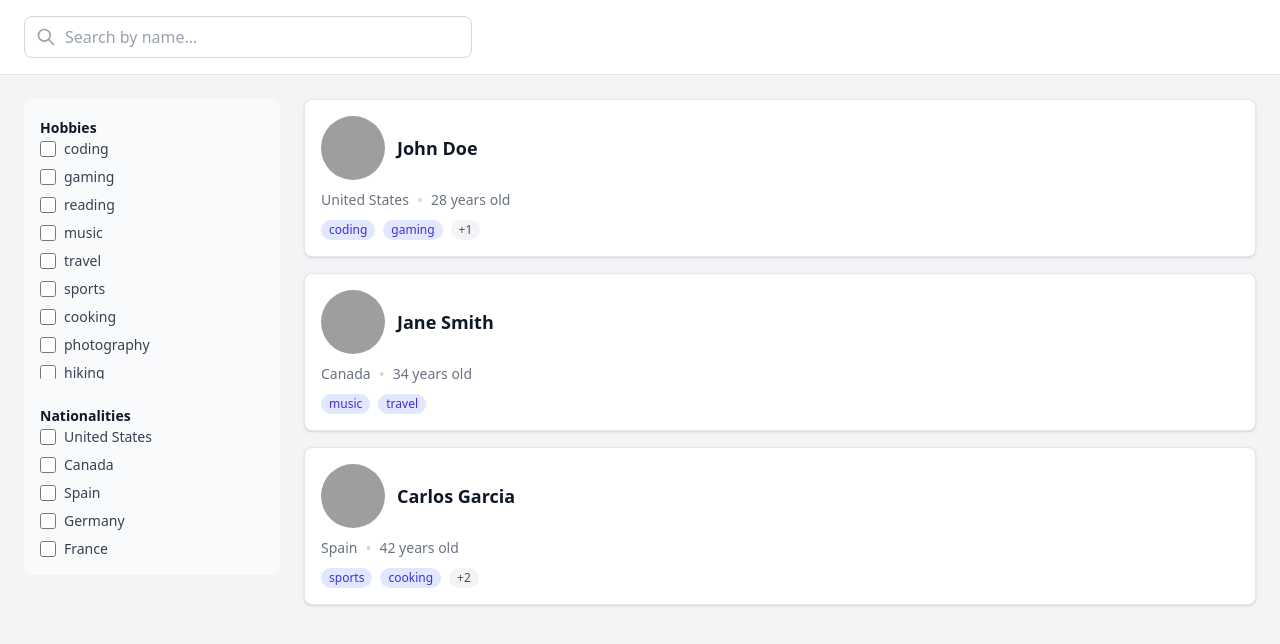
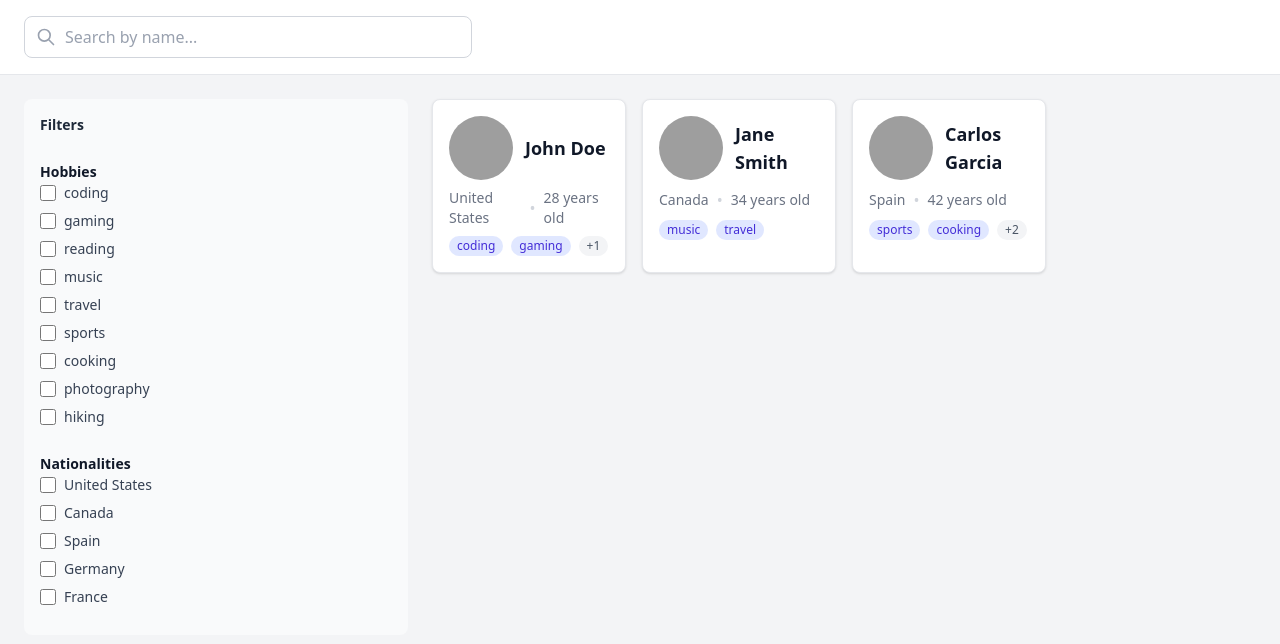
Before and after one commit to francescoItalia/fullstack-performance-exercise, a React (Vite) app in the folder client/: page / in a window 1280 px wide. Shown: the top 644 px of the page. Built offline with nearby package versions, Linux system fonts and the light colour scheme; grey boxes are pictures that could not be loaded.

Commit message:
fix(client): improve use page components style and responsiveness

```diff
--- a/client/src/components/molecules/FilterSection.tsx
+++ b/client/src/components/molecules/FilterSection.tsx
@@ -1,4 +1,4 @@
-import { Checkbox, Text } from "../atoms";
+import { Checkbox, Text, Tag } from "../atoms";
 
 type FilterSectionProps = {
   title: string;
@@ -21,12 +21,20 @@ export function FilterSection({
     }
   };
 
+  const handleRemove = (option: string) => {
+    onChange(selected.filter((s) => s !== option));
+  };
+
   return (
     <div className="space-y-3">
       <Text variant="heading" className="text-sm">
         {title}
       </Text>
-      <div className="space-y-2 max-h-60 overflow-y-auto">
+
+      {/* Desktop: 2-column grid (checkboxes | selected tags) */}
+      <div className="hidden lg:grid lg:grid-cols-2 lg:gap-4">
+        {/* Checkboxes column */}
+        <div className="space-y-2">
           {options.map((option) => (
             <Checkbox
               key={option}
@@ -36,6 +44,44 @@ export function FilterSection({
             />
           ))}
         </div>
+
+        {/* Selected tags column */}
+        <div className="flex flex-wrap gap-1 content-start min-h-[2.5rem]">
+          {selected.map((item) => (
+            <Tag key={item} onRemove={() => handleRemove(item)}>
+              {item}
+            </Tag>
+          ))}
+        </div>
+      </div>
+
+      {/* Mobile/Tablet: horizontal scroll + tags below */}
+      <div className="lg:hidden space-y-3">
+        {/* Horizontal scrollable checkboxes */}
+        <div
+          className="flex gap-3 overflow-x-auto pb-2 scrollbar-hide"
+          style={{ scrollbarWidth: "none", msOverflowStyle: "none" }}
+        >
+          {options.map((option) => (
+            <div key={option} className="flex-shrink-0">
+              <Checkbox
+                label={option}
+                checked={selected.includes(option)}
+                onChange={() => handleToggle(option)}
+              />
+            </div>
+          ))}
+        </div>
+
+        {/* Selected tags below with reserved space */}
+        <div className="flex flex-wrap gap-1 min-h-[2.5rem]">
+          {selected.map((item) => (
+            <Tag key={item} onRemove={() => handleRemove(item)}>
+              {item}
+            </Tag>
+          ))}
+        </div>
+      </div>
     </div>
   );
 }
--- a/client/src/components/organisms/FilterSidebar.tsx
+++ b/client/src/components/organisms/FilterSidebar.tsx
@@ -1,5 +1,4 @@
 import { FilterSection } from "../molecules";
-import { Tag } from "../atoms";
 
 type FilterSidebarProps = {
   hobbies: string[];
@@ -27,46 +26,19 @@ export function FilterSidebar({
   };
 
   return (
-    <aside className="w-64 p-4 bg-gray-50 rounded-lg space-y-6">
+    <aside className="w-full lg:w-96 p-4 bg-gray-50 rounded-lg space-y-6">
+      {/* Header with Clear all */}
+      <div className="flex items-center justify-between">
+        <span className="text-sm font-semibold text-gray-800">Filters</span>
         {hasFilters && (
-        <div className="space-y-2">
-          <div className="flex items-center justify-between">
-            <span className="text-sm font-medium text-gray-700">
-              Active Filters
-            </span>
           <button
             onClick={clearAll}
             className="text-xs text-indigo-600 hover:text-indigo-700"
           >
             Clear all
           </button>
+        )}
       </div>
-          <div className="flex flex-wrap gap-1">
-            {selectedHobbies.map((hobby) => (
-              <Tag
-                key={hobby}
-                onRemove={() =>
-                  onHobbiesChange(selectedHobbies.filter((h) => h !== hobby))
-                }
-              >
-                {hobby}
-              </Tag>
-            ))}
-            {selectedNationalities.map((nat) => (
-              <Tag
-                key={nat}
-                onRemove={() =>
-                  onNationalitiesChange(
-                    selectedNationalities.filter((n) => n !== nat)
-                  )
-                }
-              >
-                {nat}
-              </Tag>
-            ))}
-          </div>
-        </div>
-      )}
 
       <FilterSection
         title="Hobbies"
--- a/client/src/components/organisms/UserListVirtual.tsx
+++ b/client/src/components/organisms/UserListVirtual.tsx
@@ -21,9 +21,12 @@ export function UserListVirtual({
 }: UserListVirtualProps) {
   return (
     <div className="space-y-4">
-      {users.map((user) => (
-        <UserCard key={user.id} user={user} />
-      ))}
+      {/* Grid: 1 col mobile, 2 sm, 3 md, 4 lg+ */}
+      <div className="grid grid-cols-1 sm:grid-cols-2 md:grid-cols-3 lg:grid-cols-4 gap-4">
+        {users.map((user) => (
+          <UserCard key={user.id} user={user} />
+        ))}
+      </div>
 
       {isLoading && (
         <div className="text-center py-4 text-gray-500">Loading...</div>
--- a/client/src/components/templates/PageWithSidebarTemplate.tsx
+++ b/client/src/components/templates/PageWithSidebarTemplate.tsx
@@ -14,17 +14,19 @@ export function PageWithSidebarTemplate({
   return (
     <div className="min-h-screen bg-gray-100">
       {/* Header */}
-      <header className="sticky top-0 z-10 bg-white border-b border-gray-200 px-6 py-4">
-        {header}
+      <header className="sticky top-0 z-10 bg-white border-b border-gray-200">
+        <div className="max-w-7xl mx-auto px-4 md:px-6 py-4">{header}</div>
       </header>
 
-      {/* Main layout */}
-      <div className="flex max-w-7xl mx-auto px-6 py-6 gap-6">
-        {/* Sidebar */}
-        <div className="flex-shrink-0">{sidebar}</div>
+      {/* Main layout: stack on mobile, side-by-side on desktop */}
+      <div className="max-w-7xl mx-auto px-4 md:px-6 py-6">
+        <div className="flex flex-col lg:flex-row gap-6">
+          {/* Sidebar: full width on mobile, fixed width on desktop */}
+          <aside className="w-full lg:w-auto flex-shrink-0">{sidebar}</aside>
 
-        {/* Content */}
-        <main className="flex-1 min-w-0">{content}</main>
+          {/* Content */}
+          <main className="flex-1 min-w-0">{content}</main>
+        </div>
       </div>
     </div>
   );
--- a/client/src/index.css
+++ b/client/src/index.css
@@ -1 +1,6 @@
 @import "tailwindcss";
+
+/* Hide scrollbar utility */
+.scrollbar-hide::-webkit-scrollbar {
+  display: none;
+}
```
Lines whose indentation alone changed are shown as unchanged.
